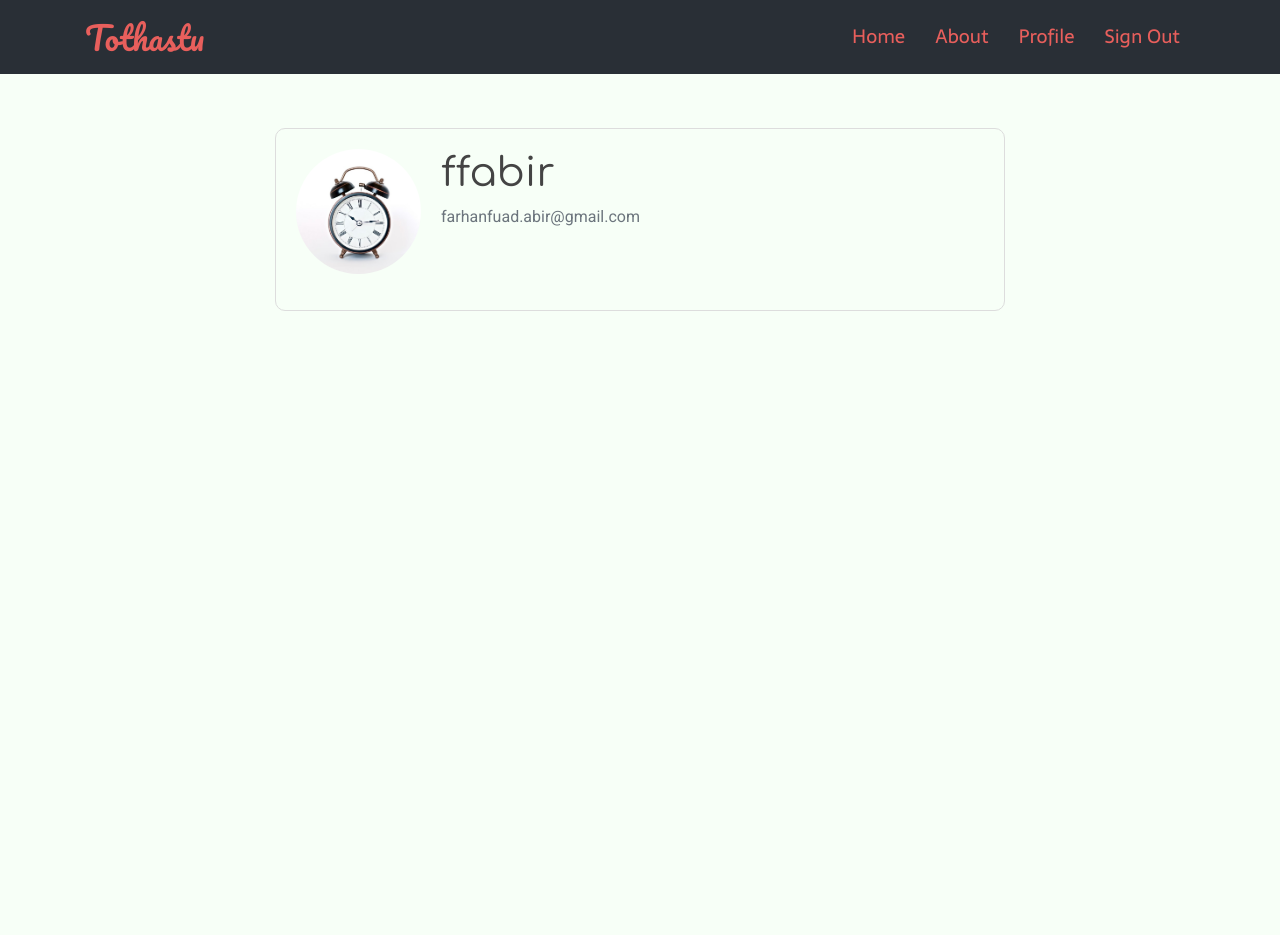
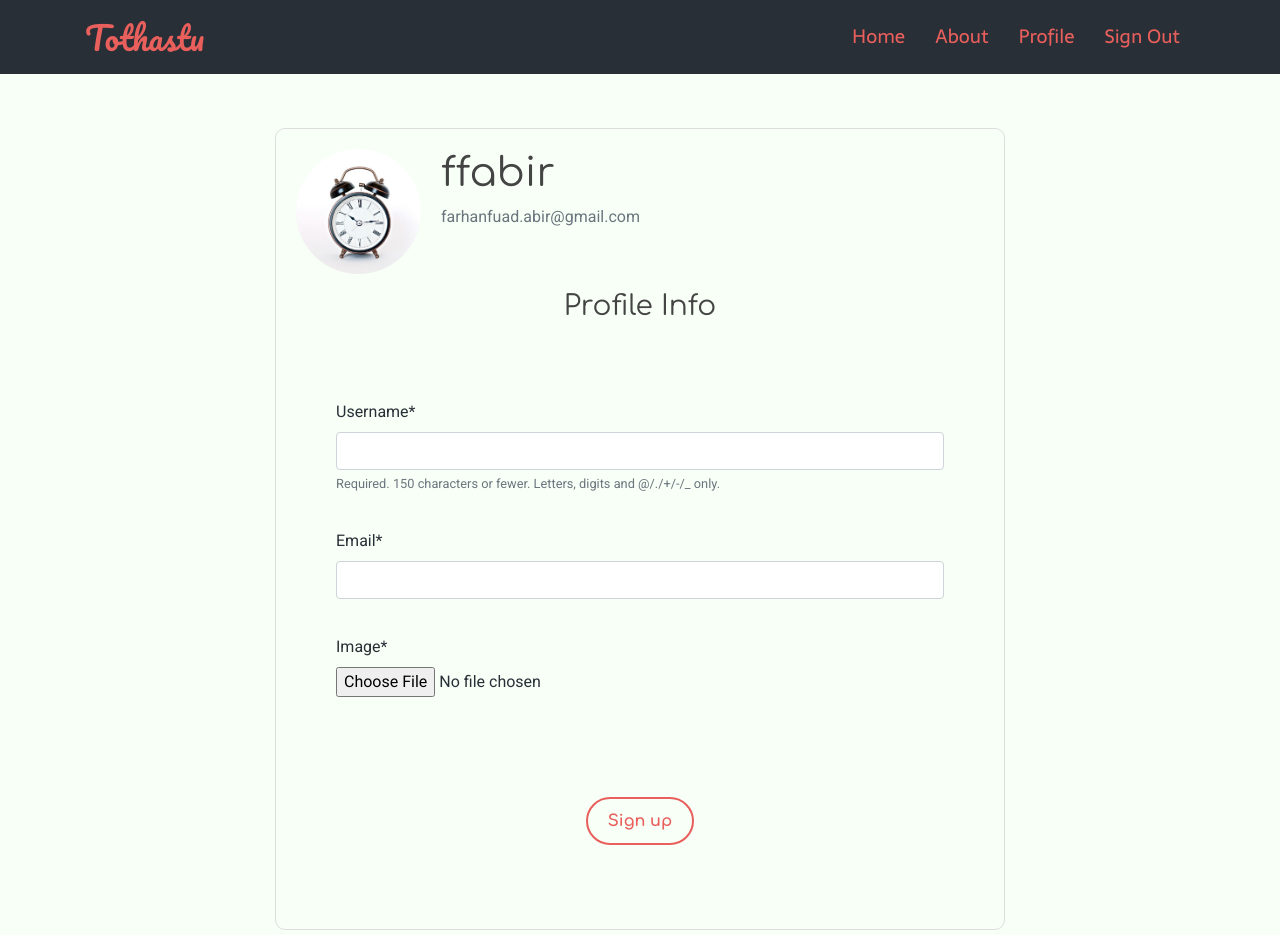
Before and after one commit to farhanfuadabir/tothastu, a Django app: page /profile/ in a window 1280 px wide. Before the commit the page ends 311 px from the top, so only its background shows below. Run offline with Django 3.2, Linux system fonts and the light colour scheme; a user stored in the database is signed in; data comes from the database, SQL or seed files in the repository; some libraries are stand-ins or nearby versions.

Commit message:
Add added form templates in the profile page

```diff
--- a/tothastu_project/users/templates/users/profile.html
+++ b/tothastu_project/users/templates/users/profile.html
@@ -9,6 +9,20 @@
             <p class="text-secondary">{{ user.email }}</p>
         </div>
     </div>
-    <!-- FORM HERE -->
+    <form method="POST", enctype="multipart/form-data">
+        {% csrf_token %}
+        <fieldset class="form-group">
+            <legend class="center my-5">
+                <h3 class="font-weight-normal">Profile Info</h3>
+            </legend>
+            {{ user_form|crispy }}
+            {{ profile_form|crispy }}
+        </fieldset>
+        <div class="center form-group py-5">
+            <button class="button-border-primary" type="submit">
+                Sign up
+            </button>
+        </div>
+    </form>
 </div>
 {% endblock %}
--- a/tothastu_project/users/views.py
+++ b/tothastu_project/users/views.py
@@ -1,7 +1,7 @@
 from django.shortcuts import render, redirect
 from django.contrib import messages
 from django.contrib.auth.decorators import login_required
-from .forms import UserRegisterForm
+from .forms import UserRegisterForm, UserUpdateForm, ProfileUpdateForm
 
 def register(request):
     if request.method == 'POST':
@@ -17,4 +17,12 @@ def register(request):
 
 @login_required
 def profile(request):
-    return render(request, 'users/profile.html')
+    user_form = UserUpdateForm()
+    profile_form = ProfileUpdateForm()
+
+    context = {
+        'user_form': user_form,
+        'profile_form': profile_form
+    }
+
+    return render(request, 'users/profile.html', context)
```
